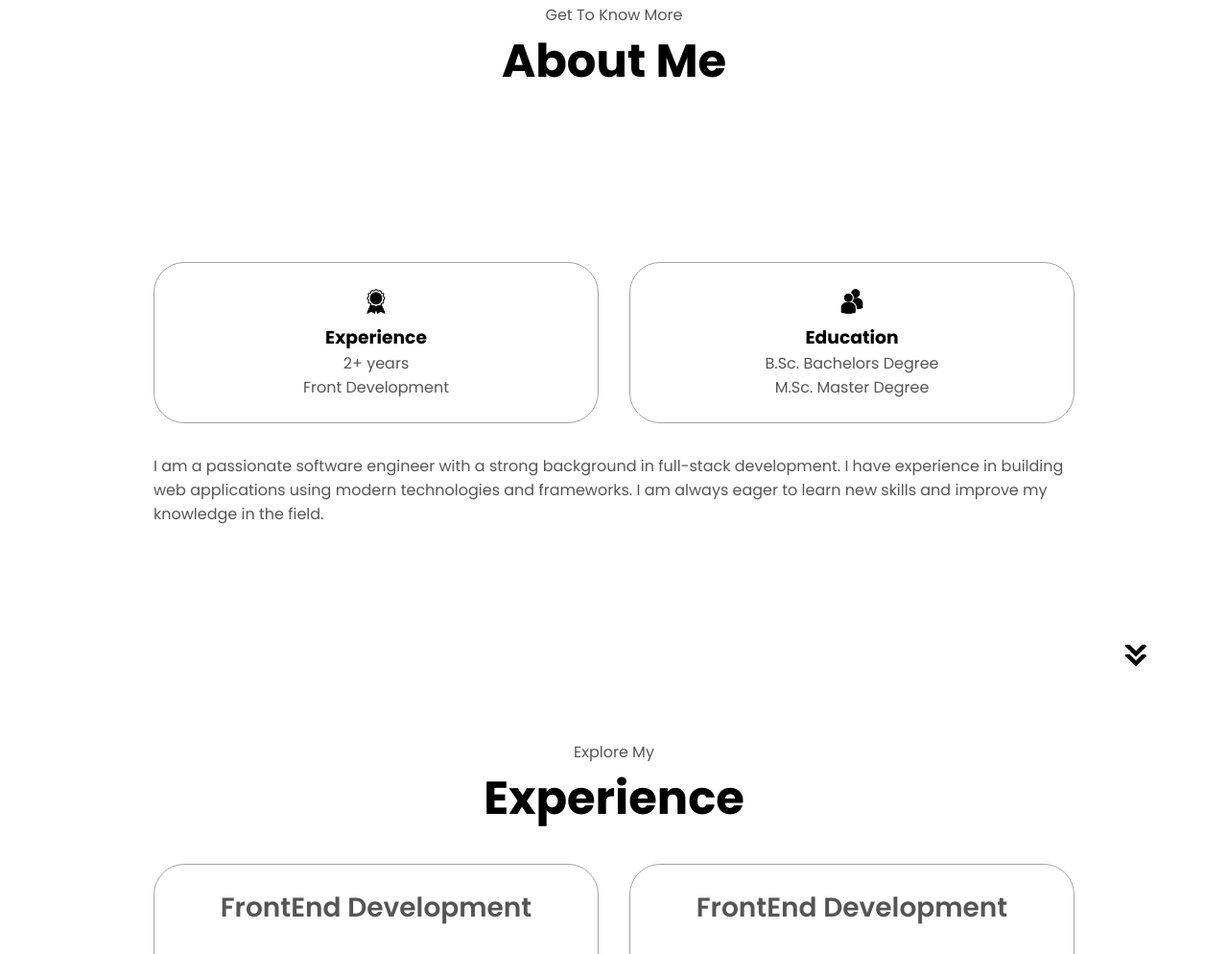
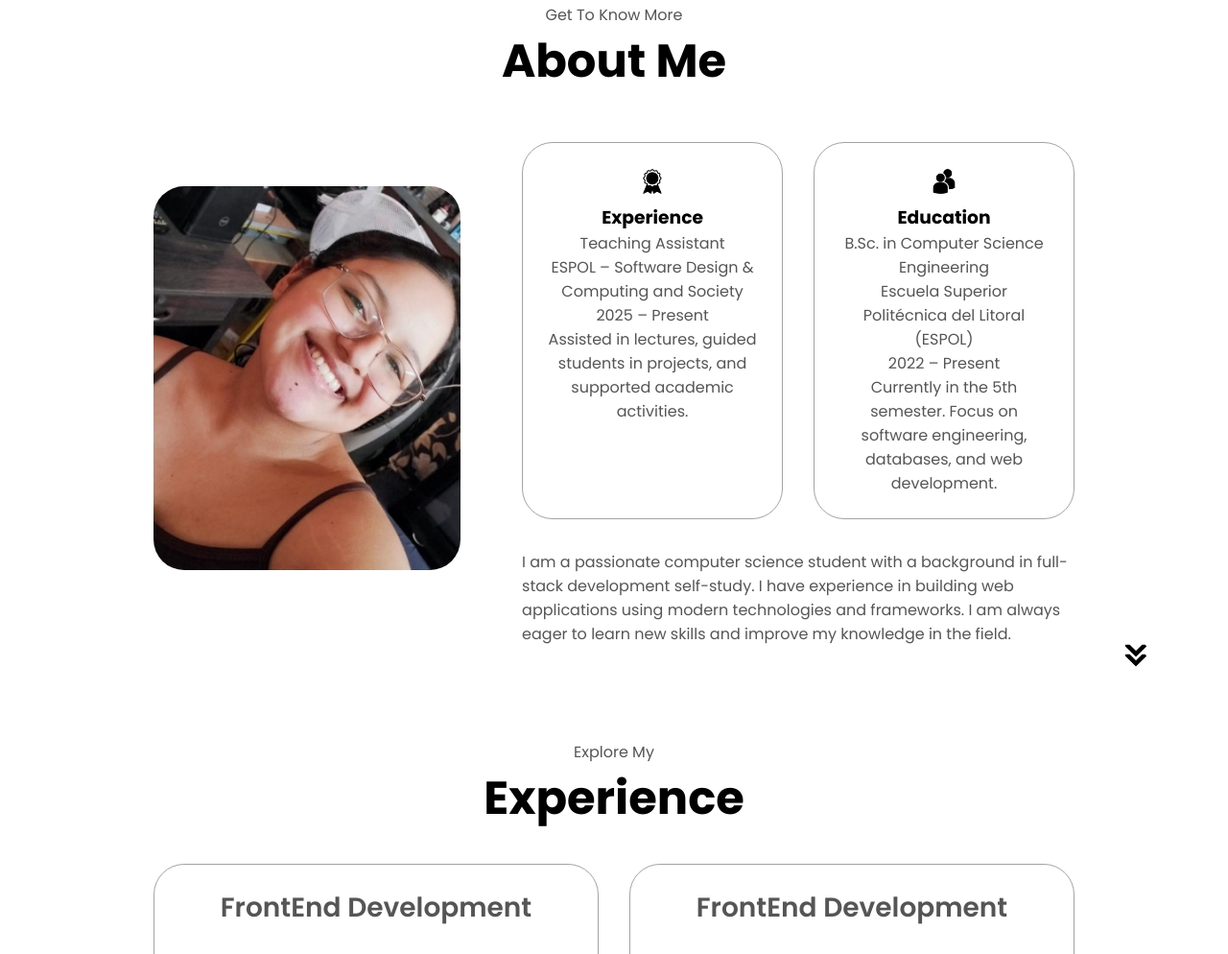
Before and after one commit to eimmy-o/curriculum_vitae, a plain HTML site: page index.html in a window 1280 px wide. Shown: the part 805-1799 px from the top of the page at 96% size. Drawn offline with Linux system fonts and the light colour scheme.

Commit message:
Datos actualizados

```diff
--- a/index.html
+++ b/index.html
@@ -75,24 +75,28 @@
             <p class="section__text__p1">Get To Know More</p>
             <h1 class="title">About Me</h1>
             <div class="section-container">
-                <!-- <div> class="section__pic-container">
-                    <img src="./assets/about-pic.png" alt="Profile Picture" class="about-pic"/>
-                </div> -->
+                <div class="section__pic-container">
+                    <img src="assets/imgs/yo_2.jpg" alt="Profile Picture" class="about-pic"/>
+                </div>
                 <div class="about-details-container">
                     <div class="about-containers">
                         <div class="details-containers">
                             <img src="assets/imgs/experience.png" alt="Experience Icon" class="icon"/>
                             <h3>Experience</h3>
-                            <p>2+ years <br>Front Development</p>
+                            <p>Teaching Assistant <br>ESPOL – Software Design & Computing and Society</p>
+                            <p>2025 – Present</p>
+                            <p>Assisted in lectures, guided students in projects, and supported academic activities.</p>
                         </div>
                         <div class="details-containers">
                             <img src="assets/imgs/education.png" alt="Education Icon" class="icon"/>
                             <h3>Education</h3>
-                            <p>B.Sc. Bachelors Degree <br>M.Sc. Master Degree</p>
+                            <p>B.Sc. in Computer Science Engineering <br>Escuela Superior Politécnica del Litoral (ESPOL)</p>
+                            <p>2022 – Present</p>
+                            <p>Currently in the 5th semester. Focus on software engineering, databases, and web development.</p>
                         </div>
                     </div>
                     <div class="text-container">
-                        <p>I am a passionate software engineer with a strong background in full-stack development. I have experience in building web applications using modern technologies and frameworks. I am always eager to learn new skills and improve my knowledge in the field.</p>
+                        <p>I am a passionate computer science student with a background in full-stack development self-study. I have experience in building web applications using modern technologies and frameworks. I am always eager to learn new skills and improve my knowledge in the field.</p>
                     </div>
                 </div>
             </div>
```
Also changed, not shown: assets/imgs/yo_2.jpg (added).
